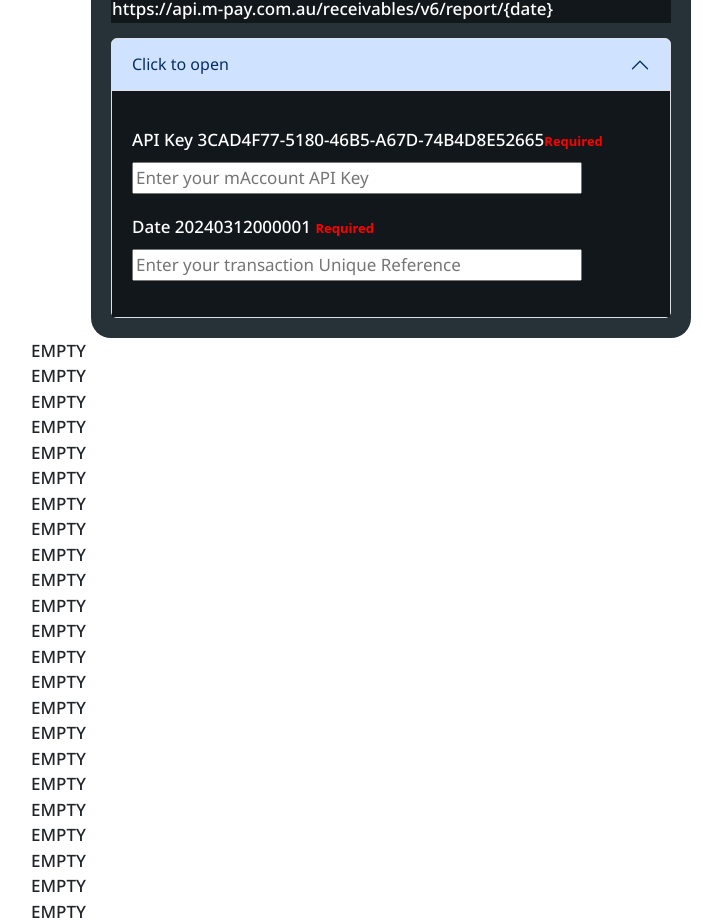
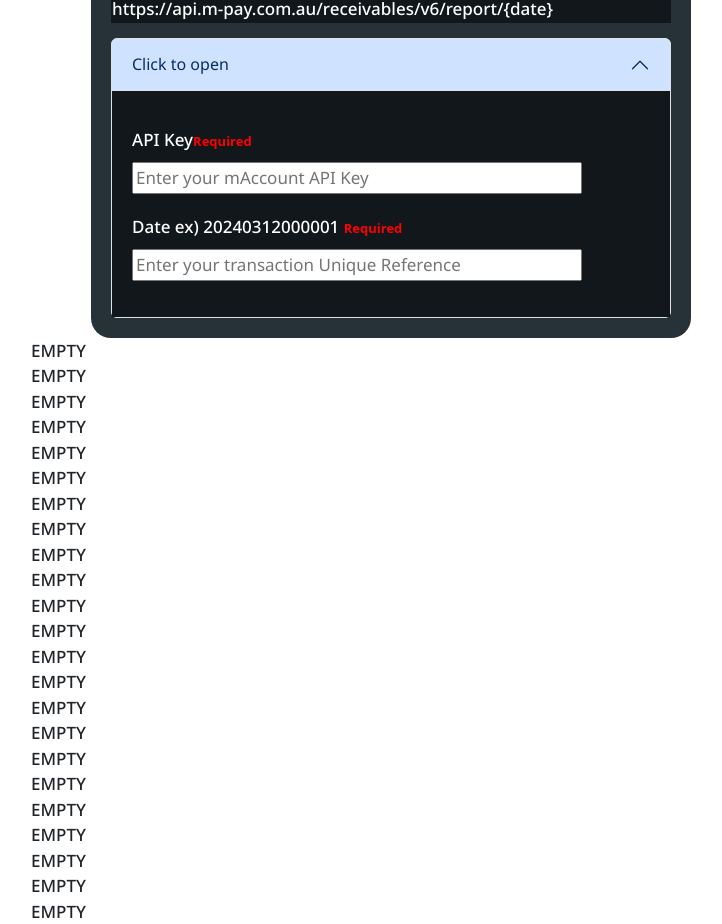
Before and after one commit to jasonsong1/MonoovaReactFrontendIntegration, a React (Create React App) app: page / in a window 1280 px wide. Shown: the part 3179-4103 px from the top of the page, without its empty margins (319-1041 px from the left). Built offline with nearby package versions, Linux system fonts and the light colour scheme; a web font is replaced by a local one.

Commit message:
Update V6Receivablereport.js

```diff
--- a/src/component/V6Receivablereport.js
+++ b/src/component/V6Receivablereport.js
@@ -83,7 +83,7 @@
                 <Accordion.Body>
                   <form className='inputArea'>
                     <div>
-                      <section>API Key 3CAD4F77-5180-46B5-A67D-74B4D8E52665<strong className='Strongfont'>Required</strong>
+                      <section>API Key<strong className='Strongfont'>Required</strong>
 
                         <div>
                           <input type='password'
@@ -95,7 +95,7 @@
                       </section>
 
                       <section>
-                        <div>Date 20240312000001 <strong className='Strongfont'>Required</strong></div>
+                        <div>Date ex) 20240312000001 <strong className='Strongfont'>Required</strong></div>
 
 
                         <div>
```
